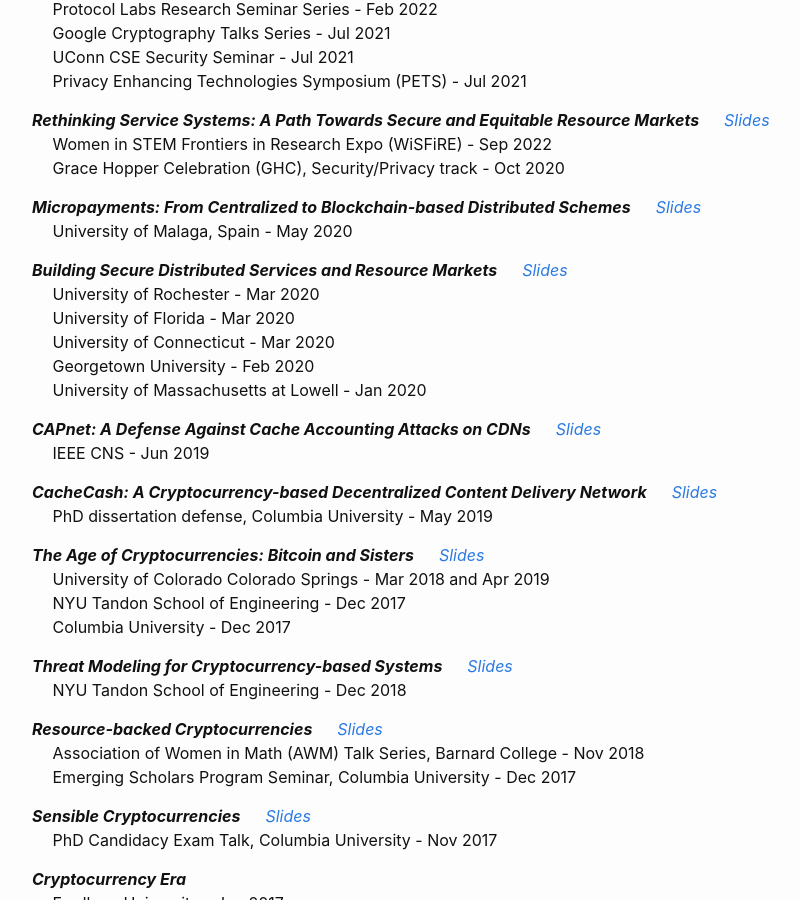
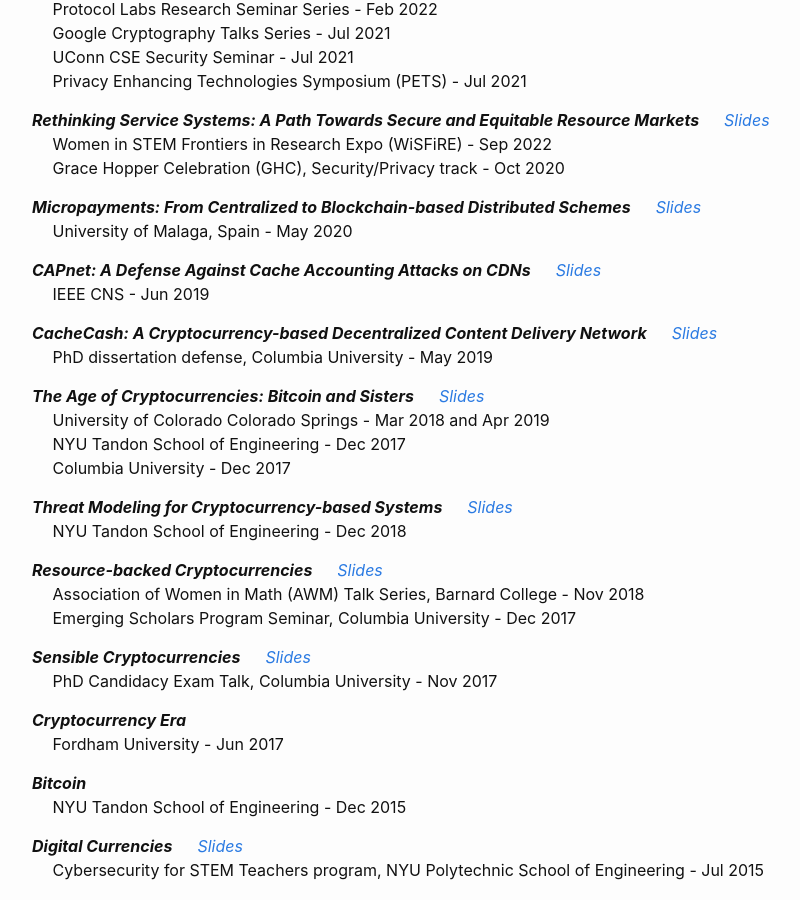
Before and after one commit to GhadaAlmashaqbeh/GhadaAlmashaqbeh.github.io, a Jekyll site: the page built from 03-talks.md, in a window 1280 px wide and 900 px high, scrolled down 1302 px. Shown: the whole window, without its empty margins (238-1038 px from the left). Built offline with Jekyll 4.4.1, drawn with Linux system fonts in a browser that asks for light colours.

```diff
--- a/03-talks.md
+++ b/03-talks.md
@@ -68,13 +68,6 @@
 ***Micropayments: From Centralized to Blockchain-based Distributed Schemes*** &emsp; [_Slides_](../slides/micropayments-talk.pdf)<br/>
 &emsp; University of Malaga, Spain - May 2020
 
-***Building Secure Distributed Services and Resource Markets*** &emsp; [_Slides_](../slides/job-talk.pdf)<br/>
-&emsp; University of Rochester - Mar 2020<br/>
-&emsp; University of Florida - Mar 2020<br/>
-&emsp; University of Connecticut - Mar 2020<br/>
-&emsp; Georgetown University - Feb 2020<br/>
-&emsp; University of Massachusetts at Lowell - Jan 2020<br/>
-
 ***CAPnet: A Defense Against Cache Accounting Attacks on CDNs*** &emsp; [_Slides_](../slides/capnet-cns-2019.pdf)<br/>
 &emsp; IEEE CNS - Jun 2019
 
```
Also changed, not shown: 1 other file.
